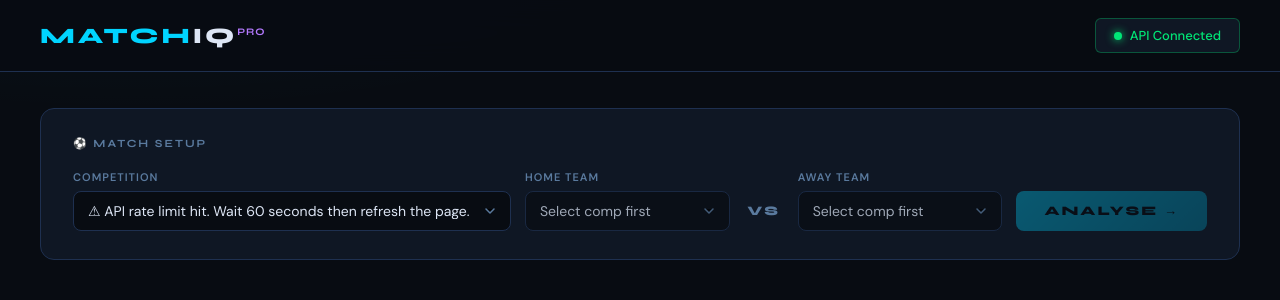
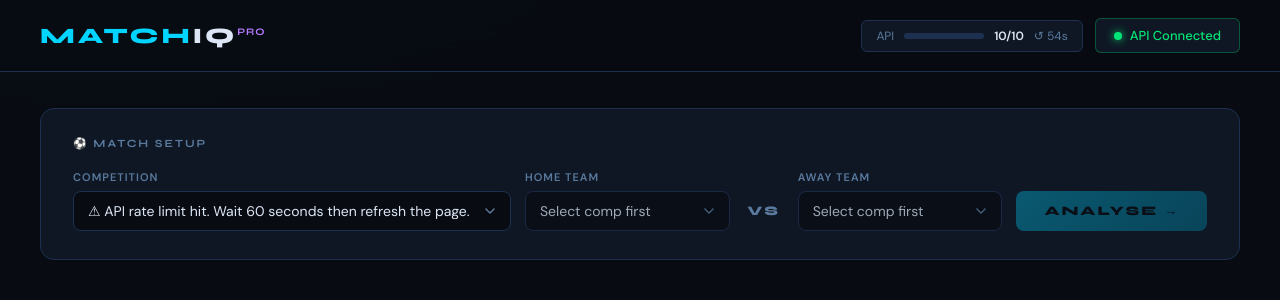
Before and after one commit to intermarker/football-analyzso, a Flask app: template templates/index.html in a window 1280 px wide. Shown: the top 300 px of the page. Run offline with Flask 3, Linux system fonts and the light colour scheme; the template is opened without the code that fills it, so the values that code supplies are empty.

Commit message:
Update index.html

```diff
--- a/templates/index.html
+++ b/templates/index.html
@@ -34,6 +34,43 @@
     radial-gradient(ellipse 80% 40% at 10% -10%, rgba(0,212,255,0.05) 0%, transparent 60%),
     radial-gradient(ellipse 60% 30% at 90% 110%, rgba(180,122,255,0.04) 0%, transparent 60%);
 }
+
+/* ── Rate Limit Widget ── */
+.rl-widget {
+  display: flex; align-items: center; gap: 10px;
+  padding: 7px 14px; border-radius: 6px;
+  border: 1px solid var(--border); background: var(--s1);
+  font-size: 12px; font-family: 'DM Sans', sans-serif;
+}
+.rl-label { color: var(--muted); white-space: nowrap; }
+.rl-bar-wrap {
+  width: 80px; height: 6px; background: var(--border);
+  border-radius: 3px; overflow: hidden; flex-shrink: 0;
+}
+.rl-bar {
+  height: 100%; border-radius: 3px;
+  transition: width 0.4s ease, background 0.4s ease;
+}
+.rl-nums { font-weight: 700; color: var(--text); white-space: nowrap; }
+.rl-reset { color: var(--muted); white-space: nowrap; }
+
+/* ── Last Update Timer ── */
+.update-timer {
+  display: flex; align-items: center; gap: 8px;
+  padding: 7px 14px; border-radius: 6px;
+  border: 1px solid var(--border);
+  background: var(--s1);
+  font-size: 12px; color: var(--muted);
+  font-family: 'DM Sans', sans-serif;
+}
+.update-timer .timer-dot {
+  width: 6px; height: 6px; border-radius: 50%;
+  background: var(--muted); flex-shrink: 0;
+}
+.update-timer.fresh .timer-dot { background: var(--green); box-shadow: 0 0 6px var(--green); }
+.update-timer.stale .timer-dot { background: var(--amber); box-shadow: 0 0 6px var(--amber); }
+.update-timer.old   .timer-dot { background: var(--red);   box-shadow: 0 0 6px var(--red); }
+.update-timer .timer-val { font-weight: 700; color: var(--text); }
 
 /* ── Header ── */
 .header {
@@ -414,10 +451,22 @@
 <!-- Header -->
 <header class="header">
   <div class="logo"><em>Match</em>IQ<sup>PRO</sup></div>
-  <button class="api-btn {% if has_api_key %}ok{% endif %}" id="apiBtn" onclick="openModal()">
-    <div class="dot"></div>
-    <span id="apiLabel">{% if has_api_key %}API Connected{% else %}Set API Key{% endif %}</span>
-  </button>
+  <div style="display:flex;align-items:center;gap:12px">
+    <div class="rl-widget" id="rlWidget" style="display:none">
+      <span class="rl-label">API</span>
+      <div class="rl-bar-wrap"><div class="rl-bar" id="rlBar"></div></div>
+      <span class="rl-nums"><span id="rlRemaining">–</span>/<span id="rlLimit">–</span></span>
+      <span class="rl-reset" id="rlReset"></span>
+    </div>
+    <div class="update-timer" id="updateTimer" style="display:none">
+      <div class="timer-dot"></div>
+      <span>Last update: <span class="timer-val" id="timerVal">–</span></span>
+    </div>
+    <button class="api-btn {% if has_api_key %}ok{% endif %}" id="apiBtn" onclick="openModal()">
+      <div class="dot"></div>
+      <span id="apiLabel">{% if has_api_key %}API Connected{% else %}Set API Key{% endif %}</span>
+    </button>
+  </div>
 </header>
 
 <!-- API Modal -->
@@ -714,6 +763,75 @@
   b.classList.add('show');
 }
 
+// ── Rate Limit Widget ─────────────────────────────────────────────────────────
+let rlCountdown = null;
+let rlResetIn = 60;
+
+async function fetchRateStatus() {
+  try {
+    const res = await fetch('/api/rate-status');
+    const d = await res.json();
+    const widget = document.getElementById('rlWidget');
+    widget.style.display = 'flex';
+
+    const remaining = d.remaining ?? 10;
+    const limit = d.limit ?? 10;
+    const pct = Math.round((limit - remaining) / Math.max(limit, 1) * 100);
+
+    document.getElementById('rlRemaining').textContent = remaining;
+    document.getElementById('rlLimit').textContent = limit;
+
+    const bar = document.getElementById('rlBar');
+    bar.style.width = pct + '%';
+    if (pct >= 90)      bar.style.background = 'var(--red)';
+    else if (pct >= 60) bar.style.background = 'var(--amber)';
+    else                bar.style.background = 'var(--green)';
+
+    // Start reset countdown
+    rlResetIn = d.reset_in || 60;
+    if (rlCountdown) clearInterval(rlCountdown);
+    rlCountdown = setInterval(() => {
+      rlResetIn = Math.max(0, rlResetIn - 1);
+      document.getElementById('rlReset').textContent = rlResetIn > 0 ? `↺ ${rlResetIn}s` : '↺ now';
+      if (rlResetIn === 0) {
+        clearInterval(rlCountdown);
+        fetchRateStatus(); // refresh after reset
+      }
+    }, 1000);
+  } catch(e) { /* silent fail */ }
+}
+
+// ── Update Timer ──────────────────────────────────────────────────────────────
+let lastUpdateTime = null;
+let timerInterval = null;
+
+function startTimer() {
+  lastUpdateTime = new Date();
+  const timerEl = document.getElementById('updateTimer');
+  timerEl.style.display = 'flex';
+
+  if (timerInterval) clearInterval(timerInterval);
+  timerInterval = setInterval(() => {
+    if (!lastUpdateTime) return;
+    const secs = Math.floor((new Date() - lastUpdateTime) / 1000);
+    const mins = Math.floor(secs / 60);
+    const hrs  = Math.floor(mins / 60);
+
+    let label;
+    if (secs < 60)       label = `${secs}s ago`;
+    else if (mins < 60)  label = `${mins}m ${secs % 60}s ago`;
+    else                 label = `${hrs}h ${mins % 60}m ago`;
+
+    document.getElementById('timerVal').textContent = label;
+
+    // Color coding: green < 5min, amber < 30min, red >= 30min
+    timerEl.className = 'update-timer';
+    if (mins < 5)       timerEl.classList.add('fresh');
+    else if (mins < 30) timerEl.classList.add('stale');
+    else                timerEl.classList.add('old');
+  }, 1000);
+}
+
 // ── Render ─────────────────────────────────────────────────────────────────
 function verdict(p) {
   if (p >= 78) return '✦ Very Likely';
@@ -724,7 +842,15 @@
 }
 
 function render(d) {
+  // Guard: if key objects are missing, show a clear error
+  if (!d || !d.home_stats || !d.away_stats || !d.predictions) {
+    showErr('Incomplete data returned from server. Check Railway logs for details. Raw: ' + JSON.stringify(d).slice(0,200));
+    return;
+  }
   const p = d.predictions, hs = d.home_stats, as_ = d.away_stats;
+  // Ensure short_name always exists
+  hs.short_name = hs.short_name || hs.team_name || 'Home';
+  as_.short_name = as_.short_name || as_.team_name || 'Away';
   const hr = d.home_rank || {}, ar = d.away_rank || {};
   const h2h = d.h2h || {};
   const m = d.models || {};
@@ -910,6 +1036,8 @@
   renderHistory('hmList', hs.match_results||[]);
   renderHistory('amList', as_.match_results||[]);
 
+  startTimer();
+  fetchRateStatus();
   document.getElementById('results').classList.add('show');
   document.getElementById('results').scrollIntoView({behavior:'smooth', block:'start'});
 }
@@ -943,14 +1071,18 @@
 function renderXI(id, xi) {
   const el = document.getElementById(id);
   if (!xi.length) { el.innerHTML = '<p style="color:var(--muted);font-size:13px">No lineup data available from these matches.</p>'; return; }
-  el.innerHTML = xi.map((p, i) =>
-    `<div class="xi-row">
+  el.innerHTML = xi.map((p, i) => {
+    const pos = (p.position||'').replace('Centre-','C-').replace('Defensive ','Def. ').replace('Attacking ','Att. ').replace('Central ','CM ').replace('-Back','B').replace('Winger','Wing');
+    const goals = p.goals || 0;
+    const assists = p.assists || 0;
+    const ga = (goals || assists) ? `<span style="font-size:11px;color:var(--green);margin-left:4px">${goals ? goals+'⚽' : ''}${assists ? ' '+assists+'🅰' : ''}</span>` : '';
+    return `<div class="xi-row">
       <div class="xi-num">${i+1}</div>
-      <div class="xi-name">${p.name}</div>
-      <div class="xi-pos">${p.position.replace('Centre-','C-').replace('Defensive ','Def. ').replace('Attacking ','Att. ').replace('Central ','CM ').replace('-Back','B').replace('Winger','Wing')}</div>
-      <div class="xi-apps" title="${p.appearances} of last ${xi.length} games">${p.appearances}/${xi.length >= 11 ? 10 : xi.length}</div>
-    </div>`
-  ).join('');
+      <div class="xi-name">${p.name}${ga}</div>
+      <div class="xi-pos">${pos}</div>
+      <div class="xi-apps" title="${p.appearances} appearances">${p.appearances}/10</div>
+    </div>`;
+  }).join('');
 }
 
 function renderHistory(id, matches) {
@@ -980,6 +1112,7 @@
       document.getElementById('apiBtn').classList.add('ok');
       document.getElementById('apiLabel').textContent = 'API Connected';
       loadCompetitions();
+    fetchRateStatus();
     } else {
       openModal();
     }
```
